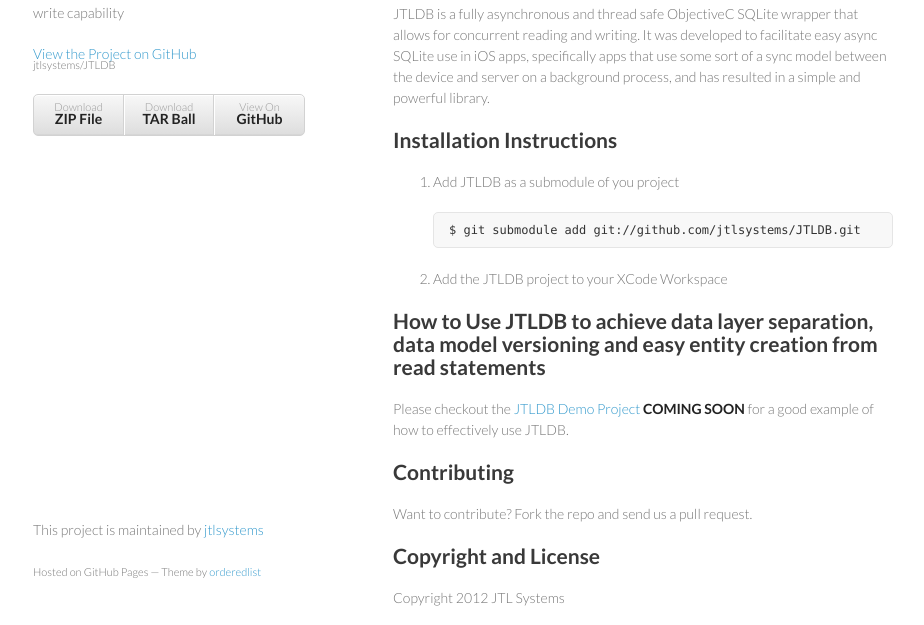
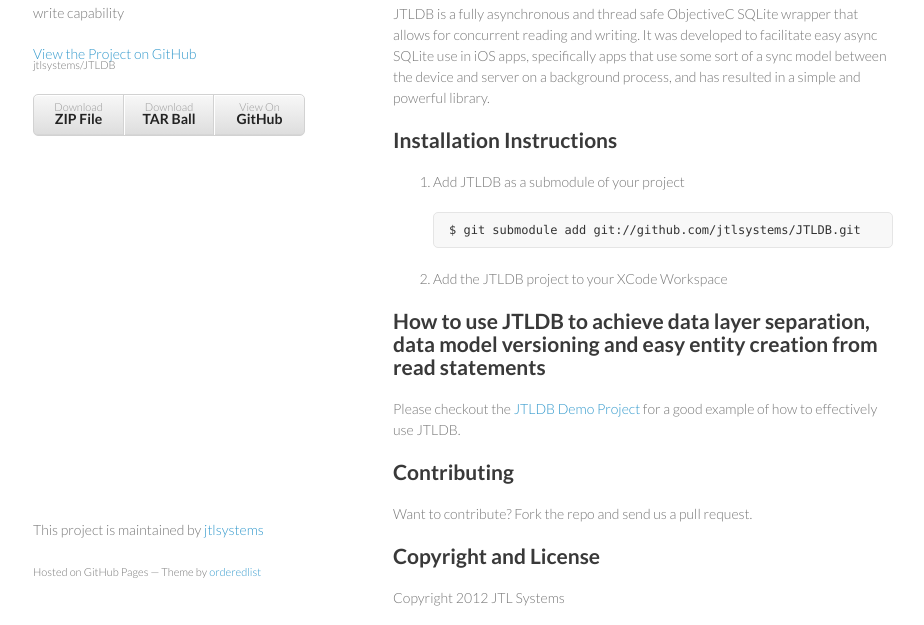
Before and after one commit to chriswjones/JTLDB, a plain HTML site: page index.html in a window 1280 px wide. Shown: the part 149-774 px from the top of the page, without its empty margins (177-1101 px from the left). Drawn offline with Linux system fonts and the light colour scheme.

```diff
--- a/index.html
+++ b/index.html
@@ -38,15 +38,15 @@
 
 <ol>
 <li>
-<p>Add JTLDB as a submodule of you project</p>
+<p>Add JTLDB as a submodule of your project</p>
 
 <pre><code>$ git submodule add git://github.com/jtlsystems/JTLDB.git
 </code></pre>
 </li>
 <li><p>Add the JTLDB project to your XCode Workspace</p></li>
-</ol><h2>How to Use JTLDB to achieve data layer separation, data model versioning and easy entity creation from read statements</h2>
+</ol><h2>How to use JTLDB to achieve data layer separation, data model versioning and easy entity creation from read statements</h2>
 
-<p>Please checkout the <a href="">JTLDB Demo Project</a> <strong>COMING SOON</strong> for a good example of how to effectively use JTLDB.</p>
+<p>Please checkout the <a href="http://github.com/jtlsystems/JTLDBDemo">JTLDB Demo Project</a> for a good example of how to effectively use JTLDB.</p>
 
 <h2>Contributing</h2>
 
```
Also changed, not shown: params.json (+1 -1 lines).
